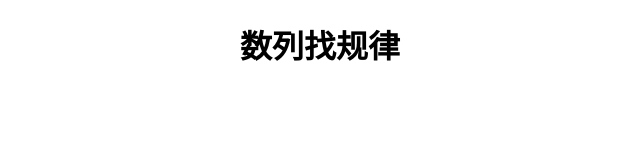
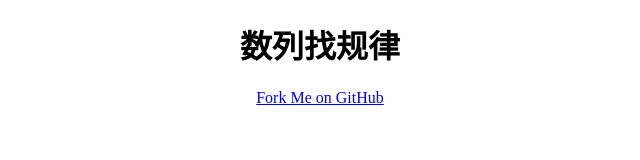
Before and after one commit to CrSjimo/find-the-law, a website built with webpack: page index.html in a window 1280 px wide. Shown: the whole page, without its empty margins (320-960 px from the left). Built offline with nearby package versions, Linux system fonts and the light colour scheme; what markdown-it-katex would draw is missing.

Commit message:
add fork

```diff
--- a/index.html
+++ b/index.html
@@ -21,5 +21,8 @@
             <textarea id="copy-container" style="display: none;"></textarea>
         </div>
         <script src="dist/bundle.js"></script>
+        <footer>
+            <a href="https://github.com/CrSjimo/find-the-law">Fork Me on GitHub</a>
+        </footer>
     </body>
 </html>
```
